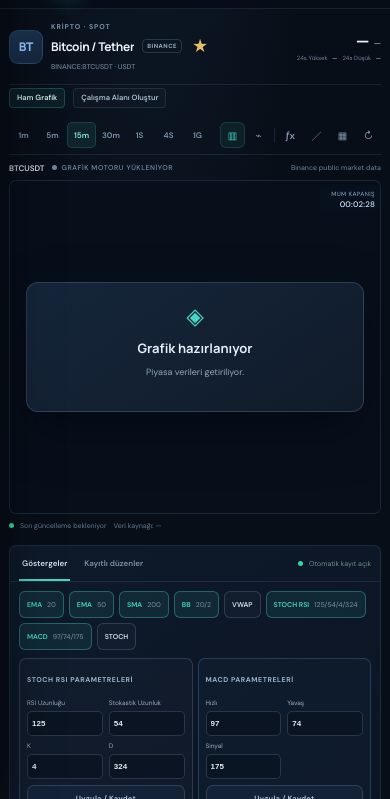
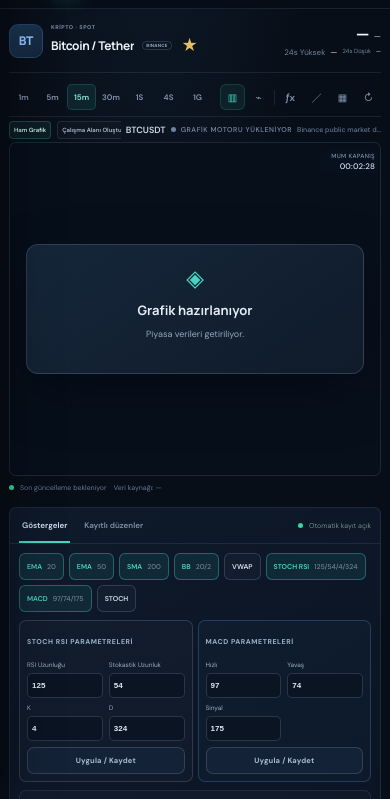
Before and after one commit to perforjanscoms/futbol-simulasyon-lab, a plain HTML site: page android-app/app/src/main/assets/marketdesk/index.html in a window 390 px wide. Shown: the part 45-844 px from the top of the page. Drawn offline with Linux system fonts and the light colour scheme; no server answers.

Commit message:
Refine instrument header and move chart mode controls

```diff
--- a/android-app/app/src/main/assets/marketdesk/app.js
+++ b/android-app/app/src/main/assets/marketdesk/app.js
@@ -1098,7 +1098,6 @@
     $("instrumentAvatar").textContent=item.ticker.slice(0,2);
     $("instrumentLabel").textContent=item.type==="bist"?"BORSA İSTANBUL · HİSSE":item.type==="gold"?"ALTIN · HESAPLANAN GRAM/TL REFERANSI":item.type==="forex"?"FOREX · DÖVİZ PARİTESİ":item.type==="commodity"?"EMTİA · VADELİ KONTRAT":item.type==="index"?"ABD ENDEKSLERİ":"KRİPTO · SPOT";
     $("instrumentName").textContent=item.name;
-    $("instrumentSymbol").textContent=item.id+" · "+item.currency;
     $("exchangeBadge").textContent=item.exchange;
     $("chartTicker").textContent=item.ticker;
     const price = item.type==="bist" && quote?.price!=null ? Number(quote.price) :
--- a/android-app/app/src/main/assets/marketdesk/index.html
+++ b/android-app/app/src/main/assets/marketdesk/index.html
@@ -88,7 +88,6 @@
                 <span class="exchange-badge" id="exchangeBadge">BINANCE</span>
                 <button id="favoriteButton" class="star-button" title="Favorilere ekle">☆</button>
               </div>
-              <div class="instrument-symbol" id="instrumentSymbol">BTCUSDT · USDT</div>
             </div>
           </div>
           <div class="quote-strip">
@@ -100,11 +99,6 @@
             </div>
           </div>
         </section>
-              <div class="chart-mode-tabs" aria-label="Grafik alanı seçimi">
-                <button class="chart-mode-tab active" id="rawChartMode" type="button">Ham Grafik</button>
-                <div class="chart-mode-workspaces" id="workspaceTabs"></div>
-                <button class="chart-mode-create" id="createWorkspaceButton" type="button">Çalışma Alanı Oluştur</button>
-              </div>
         <div id="rawChartView" class="raw-chart-view">
 
         <section class="chart-workspace" id="chartWorkspace">
@@ -132,6 +126,11 @@
           </div>
 
           <div class="chart-symbol-line">
+            <div class="chart-mode-tabs" aria-label="Grafik alanı seçimi">
+              <button class="chart-mode-tab active" id="rawChartMode" type="button">Ham Grafik</button>
+              <div class="chart-mode-workspaces" id="workspaceTabs"></div>
+              <button class="chart-mode-create" id="createWorkspaceButton" type="button">Çalışma Alanı Oluştur</button>
+            </div>
             <span id="chartTicker">BTCUSDT</span>
             <span class="chart-live-status" id="chartLiveStatus"><i></i><span id="chartStatusText">VERİ YÜKLENİYOR</span></span>
             <span class="chart-source" id="chartSource">Binance public market data</span>
--- a/android-app/app/src/main/assets/marketdesk/styles.css
+++ b/android-app/app/src/main/assets/marketdesk/styles.css
@@ -654,3 +654,47 @@ button:focus-visible,input:focus-visible{outline:2px solid var(--teal);outline-o
 
 /* Smaller visible endpoint dots, with transparent 10px touch targets underneath. */
 .workspace-drawing-overlay circle[data-drawing-index]{r:10}
+
+
+/* Compact instrument heading and move mode navigation onto the ticker/status row. */
+.instrument-bar{min-height:68px}
+.instrument-label{font-size:6px;margin-bottom:2px;letter-spacing:.1em}
+.exchange-badge{font-size:5px;padding:1px 3px;letter-spacing:.05em}
+.quote-details>span:first-child{font-size:8px!important}
+.quote-details>span:first-child>b{font-size:8px!important}
+.chart-symbol-line{gap:7px;min-width:0;overflow:hidden}
+.chart-symbol-line>#chartTicker{flex:0 0 auto;color:#cbd8e8;font-size:9px;font-weight:600}
+.chart-symbol-line>.chart-mode-tabs{
+  display:flex;align-items:center;flex:0 1 auto;gap:3px;min-width:0;max-width:54%;
+  min-height:20px;height:20px;margin:0;padding:0;border:0;border-radius:0;
+  background:transparent;overflow-x:auto;overflow-y:hidden;scrollbar-width:none;white-space:nowrap
+}
+.chart-symbol-line>.chart-mode-tabs::-webkit-scrollbar{display:none}
+.chart-symbol-line>.chart-mode-tabs .chart-mode-tab,
+.chart-symbol-line>.chart-mode-tabs .chart-mode-create{
+  flex:0 0 auto;min-height:19px;height:19px;padding:0 5px;border:1px solid rgba(150,174,204,.15);
+  border-radius:4px;background:rgba(255,255,255,.018);font-size:6.5px;line-height:17px;
+  font-weight:600;white-space:nowrap
+}
+.chart-symbol-line>.chart-mode-tabs .chart-mode-tab.active{
+  border-color:rgba(69,214,195,.24);background:rgba(69,214,195,.075);color:#c8eee7
+}
+.chart-symbol-line>.chart-mode-tabs .chart-mode-create{margin-left:0;color:#a9bdcf}
+.chart-symbol-line>.chart-mode-tabs .chart-mode-workspaces{
+  display:flex;align-items:center;gap:3px;flex:0 0 auto;min-width:0
+}
+.chart-symbol-line>.chart-live-status{flex:0 0 auto}
+.chart-symbol-line>.chart-source{flex:1 1 auto;min-width:0}
+@media(max-width:760px){
+  .instrument-bar{min-height:64px}
+  .instrument-label{font-size:5.5px}
+  .exchange-badge{font-size:4.5px;padding:1px 3px}
+  .chart-symbol-line{gap:5px}
+  .chart-symbol-line>.chart-mode-tabs{max-width:55%}
+  .chart-symbol-line>.chart-mode-tabs .chart-mode-tab,
+  .chart-symbol-line>.chart-mode-tabs .chart-mode-create{
+    min-height:18px;height:18px;padding:0 4px;font-size:6px;line-height:16px
+  }
+  .quote-details>span:first-child,
+  .quote-details>span:first-child>b{font-size:8px!important}
+}
```
Also changed, not shown: 1 other file.
